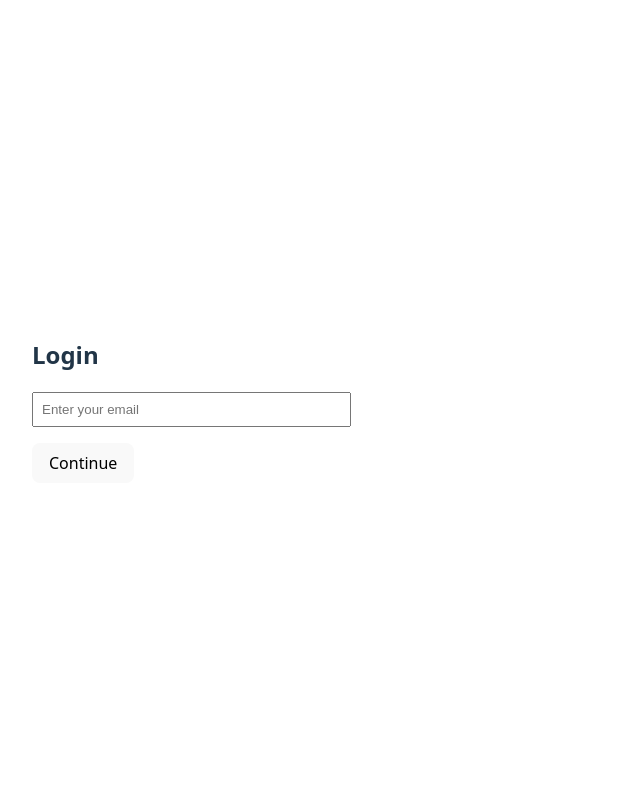
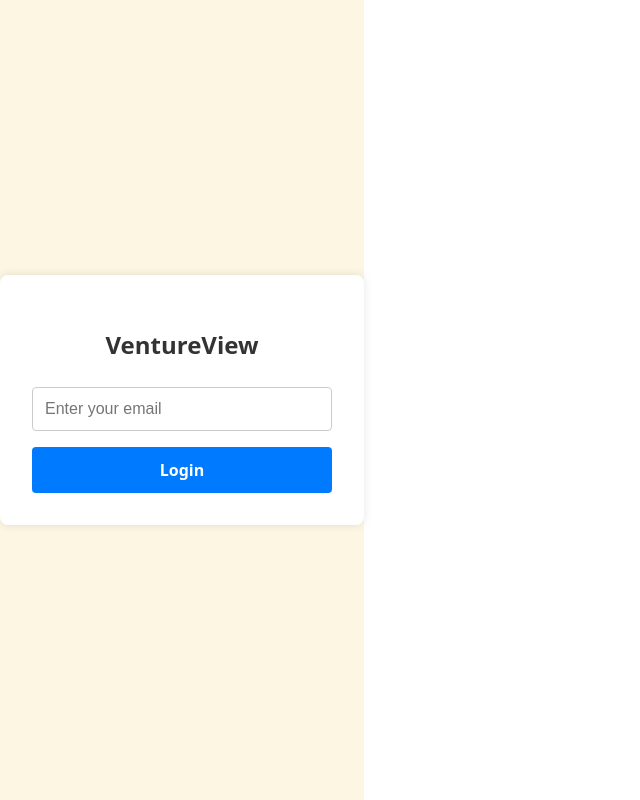
Before and after one commit to salsabat/VentureView, a React (Vite) app in the folder frontend/: page / in a window 1280 px wide. Shown: the whole page, without its empty margins (0-640 px from the left). Built offline with nearby package versions, Linux system fonts and the light colour scheme.

Commit message:
Added styling for login page

```diff
--- /dev/null
+++ b/frontend/src/pages/Login.css
@@ -0,0 +1,55 @@
+.login-container {
+  display: flex;
+  height: 100vh;
+  justify-content: center;
+  align-items: center;
+  background: #fdf6e3;
+}
+
+.login-form {
+  background: white;
+  padding: 2rem;
+  border-radius: 8px;
+  box-shadow: 0 0 10px rgba(0, 0, 0, 0.1);
+  width: 300px;
+  background: #ffffff;
+}
+
+.login-form h2 {
+  margin-bottom: 1.5rem;
+  text-align: center;
+  color: #333;
+}
+
+.login-form input {
+  width: 100%;
+  padding: 0.75rem;
+  margin-bottom: 1rem;
+  border: 1px solid #ccc;
+  border-radius: 4px;
+  font-size: 1rem;
+}
+
+.login-form button {
+  width: 100%;
+  padding: 0.75rem;
+  background-color: #007bff;
+  color: white;
+  border: none;
+  border-radius: 4px;
+  font-weight: bold;
+  font-size: 1rem;
+  cursor: pointer;
+}
+
+.login-form button:hover {
+  background-color: #0056b3;
+}
+.login-form input,
+.login-form button {
+  width: 100%;
+  padding: 0.75rem;
+  font-size: 1rem;
+  border-radius: 4px;
+  box-sizing: border-box;
+}
--- a/frontend/src/pages/Login.jsx
+++ b/frontend/src/pages/Login.jsx
@@ -1,59 +1,39 @@
 import { useState } from "react";
+import "./Login.css";
 
-export default function Login({ onLogin }) {
+function Login({ onLogin }) {
   const [email, setEmail] = useState("");
-  const [error, setError] = useState("");
 
   const handleSubmit = async (e) => {
     e.preventDefault();
-    setError("");
-
-    try {
     const res = await fetch("http://localhost:8000/login", {
       method: "POST",
-        headers: {
-          "Content-Type": "application/x-www-form-urlencoded",
-        },
       body: new URLSearchParams({ email }),
     });
-
-      const text = await res.text();
-      let data;
-
-      try {
-        data = JSON.parse(text);
-      } catch (jsonError) {
-        throw new Error("Invalid JSON from server");
-      }
-
-      if (res.ok && data.user_id) {
+    const data = await res.json();
+    if (data.user_id) {
       localStorage.setItem("user_id", data.user_id);
       onLogin(data.user_id);
     } else {
-        throw new Error(data.message || "Login failed.");
-      }
-    } catch (err) {
-      setError(err.message || "Server error");
+      alert("Login failed.");
     }
   };
 
   return (
-    <div style={{ maxWidth: 400, margin: "0 auto", padding: "2rem" }}>
-      <h2>Login</h2>
-      <form onSubmit={handleSubmit}>
+    <div className="login-container">
+      <form className="login-form" onSubmit={handleSubmit}>
+        <h2>VentureView</h2>
         <input
           type="email"
           placeholder="Enter your email"
-          required
           value={email}
           onChange={(e) => setEmail(e.target.value)}
-          style={{ width: "100%", padding: "0.5rem", marginBottom: "1rem" }}
+          required
         />
-        <button type="submit" style={{ padding: "0.5rem 1rem" }}>
-          Continue
-        </button>
-        {error && <p style={{ color: "red", marginTop: "1rem" }}>{error}</p>}
+        <button type="submit">Login</button>
       </form>
     </div>
   );
 }
+
+export default Login;
```
Lines whose indentation alone changed are shown as unchanged.
